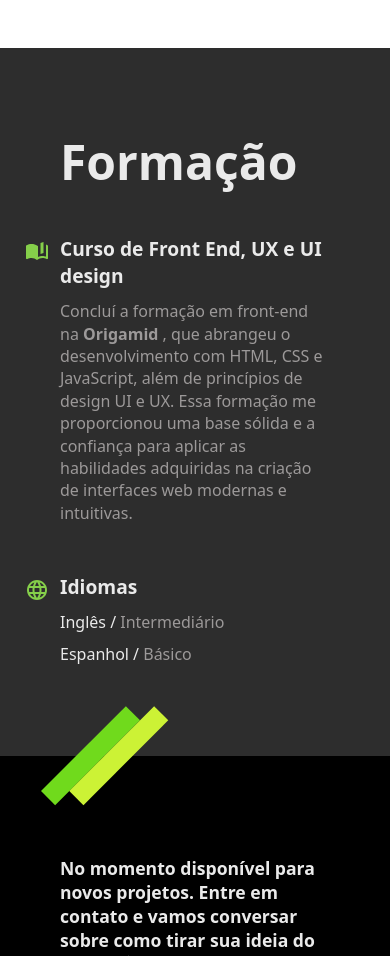
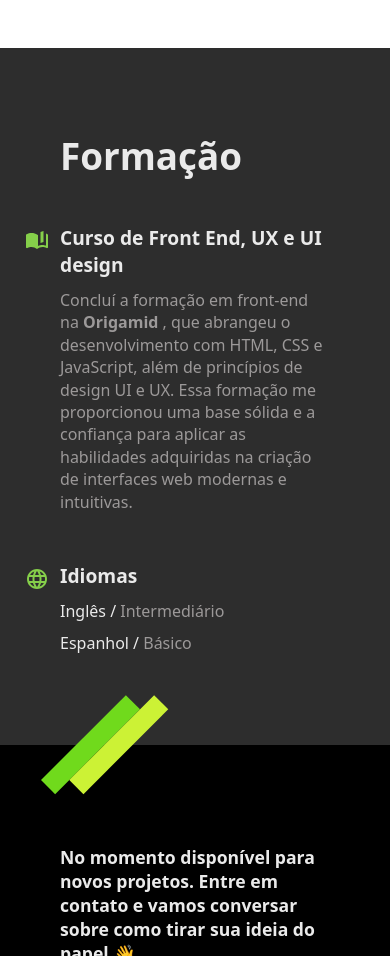
Before and after one commit to verissimoramondev/verissimoramondev.github.io, a plain HTML site: page index.html in a window 390 px wide. Shown: the part 1780-2736 px from the top of the page. Drawn offline with Linux system fonts and the light colour scheme; files whose address does not match are found by name.

Commit message:
atualizei font-size do .experiencia .subtitulo na tela <525px

```diff
--- a/css/formacao.css
+++ b/css/formacao.css
@@ -107,6 +107,11 @@
     max-width: initial;
   }
 }
+@media (max-width: 525px) {
+  .subtitulo-formacao {
+    font-size: 2.3rem;
+  }
+}
 @media (max-width: 500px) {
   .ano-curso {
     display: none;
```
